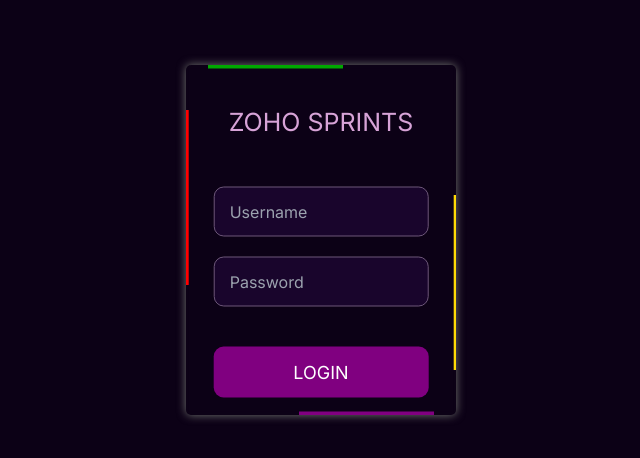
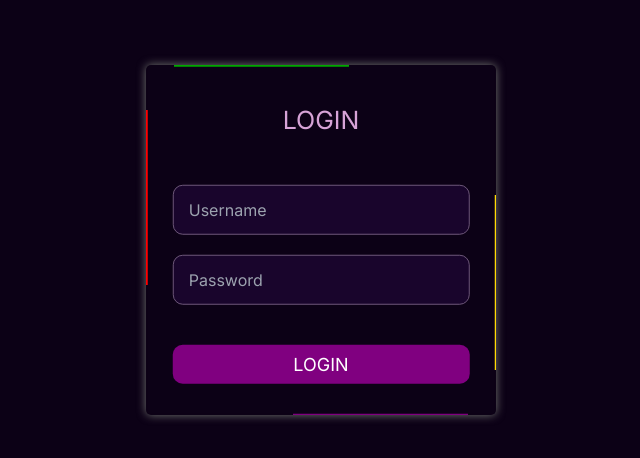
Before and after one commit to gnoluv9x/zoho_dashboard, a Next.js app: page /auth in a window 1280 px wide. Shown: the part 160-618 px from the top of the page, without its empty margins (319-959 px from the left). Built offline with nearby package versions, Linux system fonts and the light colour scheme.

Commit message:
finish auth check

```diff
--- /dev/null
+++ b/api/auth.ts
@@ -0,0 +1,31 @@
+import { ILoginBody } from "@/models/server";
+import axiosClient from "@/utils/api";
+
+const LOGIN_URL = "/login";
+
+export const authApi = {
+  login: (body: ILoginBody): Promise<any> => {
+    return axiosClient.post(LOGIN_URL, body);
+  },
+  async getAccessToken() {
+    try {
+      const formData = new FormData();
+      formData.append("refresh_token", process.env.NEXT_PUBLIC_REFESH_TOKEN as string);
+      formData.append("client_id", process.env.NEXT_PUBLIC_ZOHO_CLIENT_ID as string);
+      formData.append("client_secret", process.env.NEXT_PUBLIC_ZOHO_CLIENT_SECRET as string);
+      formData.append("redirect_uri", process.env.NEXT_PUBLIC_REDIRECT_URL as string);
+      formData.append("grant_type", "refresh_token");
+
+      const response = await fetch("https://accounts.zoho.com/oauth/v2/token", {
+        method: "POST",
+        redirect: "manual",
+        body: formData,
+      });
+
+      const respData = await response.json();
+      return respData;
+    } catch (error: any) {
+      throw new Error(error?.message || "Không thể nhận được token");
+    }
+  },
+};
--- a/app/api/login/route.ts
+++ b/app/api/login/route.ts
@@ -1,5 +1,7 @@
-import { ACCEPT_STATUS_CODE } from "@/constant";
+import { authApi } from "@/api/auth";
+import { ACCEPT_STATUS_CODE, ACCESS_TOKEN_KEY } from "@/constant";
 import { ILoginBody } from "@/models/server";
+import { cookies } from "next/headers";
 import { NextResponse } from "next/server";
 
 export async function POST(req: Request) {
@@ -22,7 +24,7 @@
     }
 
     const resp = {
-      status: false,
+      status: "fail",
       missingType,
       message,
     };
@@ -38,26 +40,25 @@
     password !== process.env.NEXT_PUBLIC_ZOHO_PASSWORD
   ) {
     return NextResponse.json(
-      { message: "Sai thông tin đăng nhập" },
+      { message: "Sai thông tin đăng nhập", status: "fail" },
       { status: ACCEPT_STATUS_CODE.BAD_REQUEST }
     );
   }
 
   // get access token from refresh token
-  const formData = new FormData();
-  formData.append("refresh_token", process.env.NEXT_PUBLIC_REFESH_TOKEN as string);
-  formData.append("client_id", process.env.NEXT_PUBLIC_ZOHO_CLIENT_ID as string);
-  formData.append("client_secret", process.env.NEXT_PUBLIC_ZOHO_CLIENT_SECRET as string);
-  formData.append("redirect_uri", "https://www.google.com");
-  formData.append("grant_type", "refresh_token");
+  const respData = await authApi.getAccessToken();
 
-  const response = await fetch("https://accounts.zoho.com/oauth/v2/token", {
-    method: "POST",
-    redirect: "manual",
-    body: formData,
-  });
-  const respData = await response.json();
-  console.log("Debug_here response: ", respData);
-
-  return NextResponse.json({ message: "Đăng nhập thành công" }, { status: 200 });
+  if (respData?.access_token) {
+    const cookieStore = cookies();
+    cookieStore.set(ACCESS_TOKEN_KEY, respData.access_token);
+    return NextResponse.json(
+      { message: "Đăng nhập thành công", accessToken: respData.access_token, status: "success" },
+      { status: 200 }
+    );
+  } else {
+    return NextResponse.json(
+      { message: "Đăng nhập thất bại", status: "fail" },
+      { status: ACCEPT_STATUS_CODE.BAD_REQUEST }
+    );
+  }
 }
--- a/app/auth/page.tsx
+++ b/app/auth/page.tsx
@@ -1,16 +1,63 @@
+"use client";
+
+import { authApi } from "@/api/auth";
+import { useRouter } from "next/navigation";
+import { useState } from "react";
+
+interface ILoginFormValue {
+  username: { value: string };
+  password: { value: string };
+}
+
 export default function Auth() {
+  const router = useRouter();
+
+  const [loginErrMessage, setLoginErrMessage] = useState("");
+
+  const handleSubmit = (event: React.SyntheticEvent) => {
+    event.preventDefault();
+    setLoginErrMessage("");
+
+    const username = (event.target as typeof event.target & ILoginFormValue).username.value;
+    const password = (event.target as typeof event.target & ILoginFormValue).password.value;
+
+    if (!username) {
+      setLoginErrMessage("Vui lòng nhập username");
+      return;
+    }
+
+    if (!password) {
+      setLoginErrMessage("Vui lòng nhập password");
+      return;
+    }
+
+    authApi
+      .login({ username, password })
+      .then(resp => {
+        if (resp.status === 200) {
+          router.push("/");
+        } else {
+          throw new Error(resp.data?.message || "Đăng nhập thất bại");
+        }
+      })
+      .catch(err => {
+        setLoginErrMessage(err.message);
+      });
+  };
+
   return (
     <div className="h-screen w-screen flex justify-center items-center bg-[#0c0116]">
-      <form className="login__form">
+      <form action="" className="login__form" onSubmit={handleSubmit}>
         <span></span>
         <span></span>
         <span></span>
         <span></span>
         <div className="form-inner">
-          <h2>ZOHO SPRINTS</h2>
+          <h2>LOGIN</h2>
           <div className="content">
-            <input className="input" type="text" placeholder="Username" />
-            <input className="input" type="password" placeholder="Password" />
+            <input className="input" type="text" placeholder="Username" name="username" />
+            <input className="input" type="password" placeholder="Password" name="password" />
+            <div className="text-red-500 py-2 h-5">{loginErrMessage}</div>
             <button className="btn">LOGIN</button>
           </div>
         </div>
--- a/app/globals.css
+++ b/app/globals.css
@@ -8,8 +8,8 @@
   overflow: hidden;
   box-shadow: 0px 0px 10px 0px rgb(116, 119, 114);
   border-radius: 5px;
-  padding: 60px 15px;
-  width: 270px;
+  /* padding: 60px 40px; */
+  width: 350px;
   height: 350px;
 }
 
@@ -18,8 +18,8 @@
   top: 50%;
   left: 50%;
   background: #0c0116;
-  height: 98%;
-  width: 98%;
+  height: 99%;
+  width: 99%;
   transform: translate(-50%, -50%);
 }
 
@@ -50,15 +50,15 @@
 }
 
 .btn {
-  margin-top: 40px;
+  margin-top: 20px;
   width: 100%;
   cursor: pointer;
   color: white;
   border: none;
   font-size: 18px;
   border-radius: 10px;
-  transition: 0.4s;
-  padding: 12px;
+  transition: 0.25s;
+  padding: 6px;
   outline: none;
   background: #800080;
 }
@@ -211,3 +211,9 @@
     right: -48%;
   }
 }
+
+.container {
+  min-height: calc(100vh - 3.5rem);
+  width: 100%;
+  padding: 1rem;
+}
--- a/app/page.tsx
+++ b/app/page.tsx
@@ -1,3 +1,18 @@
+"use client";
+
+import { ACCESS_TOKEN_KEY } from "@/constant";
+import { getClientCookie } from "@/utils/helper";
+import { useRouter } from "next/navigation";
+
 export default function Home() {
-  return <div>Alo alo</div>;
+  const router = useRouter();
+
+  const accessToken = getClientCookie(ACCESS_TOKEN_KEY);
+
+  if (!accessToken) {
+    router.push("/auth");
+    return false;
+  }
+
+  return <main className="container">Oke content</main>;
 }
--- a/constant/index.ts
+++ b/constant/index.ts
@@ -1 +1,3 @@
 export const ACCEPT_STATUS_CODE = { UNAUTH: 401, INVALID_FORMAT: 403, BAD_REQUEST: 400 };
+
+export const ACCESS_TOKEN_KEY = "accessToken";
--- a/package.json
+++ b/package.json
@@ -9,6 +9,7 @@
     "lint": "next lint"
   },
   "dependencies": {
+    "@tanstack/react-table": "^8.9.3",
     "@types/node": "20.4.1",
     "@types/react": "18.2.14",
     "@types/react-dom": "18.2.6",
@@ -21,6 +22,7 @@
     "query-string": "^8.1.0",
     "react": "18.2.0",
     "react-dom": "18.2.0",
+    "react-select": "^5.7.3",
     "tailwindcss": "3.3.2",
     "typescript": "5.1.6"
   }
--- a/utils/api.ts
+++ b/utils/api.ts
@@ -1,7 +1,8 @@
+import { authApi } from "@/api/auth";
+import { ACCEPT_STATUS_CODE, ACCESS_TOKEN_KEY } from "@/constant";
 import axios, { AxiosError, AxiosResponse } from "axios";
 import queryString from "query-string";
-import { handleLogout } from "./helper";
-import { ACCEPT_STATUS_CODE } from "@/constant";
+import { setClientCookie } from "./helper";
 
 const listAcceptHttpStatusCode = Object.values(ACCEPT_STATUS_CODE);
 
@@ -19,18 +20,20 @@
 
 // Interceptors
 axiosClient.interceptors.response.use(
-  function (response: AxiosResponse) {
+  async function (response: AxiosResponse) {
     if (response.status === 401) {
-      handleLogout();
+      const { config } = response;
+
+      const resp = await authApi.getAccessToken();
+
+      if (resp?.access_token) {
+        setClientCookie(ACCESS_TOKEN_KEY, resp.access_token);
+        return axiosClient(config);
+      }
     }
     return response;
   },
-  function (error: AxiosError) {
-    if (error.response?.status === 401) {
-      handleLogout();
-    }
-    return Promise.reject(error);
-  }
+  function (error: AxiosError) {}
 );
 
 export default axiosClient;
--- a/utils/helper.ts
+++ b/utils/helper.ts
@@ -1,15 +1,13 @@
-import { CookieKey } from "@/models/type";
+export const handleLogout = async () => {};
 
-export const handleLogout = () => {};
-
-export function setClientCookie(cname: CookieKey, cvalue: any, exdays: number = 1): void {
+export function setClientCookie(cname: string, cvalue: any, exdays: number = 1): void {
   const d = new Date();
   d.setTime(d.getTime() + exdays * 60 * 60 * 1000);
   let expires = "expires=" + d.toUTCString();
   document.cookie = cname + "=" + cvalue + ";" + expires + ";path=/";
 }
 
-export function getClientCookie(cname: CookieKey): string {
+export function getClientCookie(cname: string): string {
   let name = cname + "=";
   let decodedCookie = decodeURIComponent(document.cookie);
   let ca = decodedCookie.split(";");
@@ -25,6 +23,6 @@
   return "";
 }
 
-export function checkClientCookie(key: CookieKey): boolean {
+export function checkClientCookie(key: string): boolean {
   return !!getClientCookie(key);
 }
```
Also changed, not shown: 1 other file (tests, documents, lock files or other folders).
